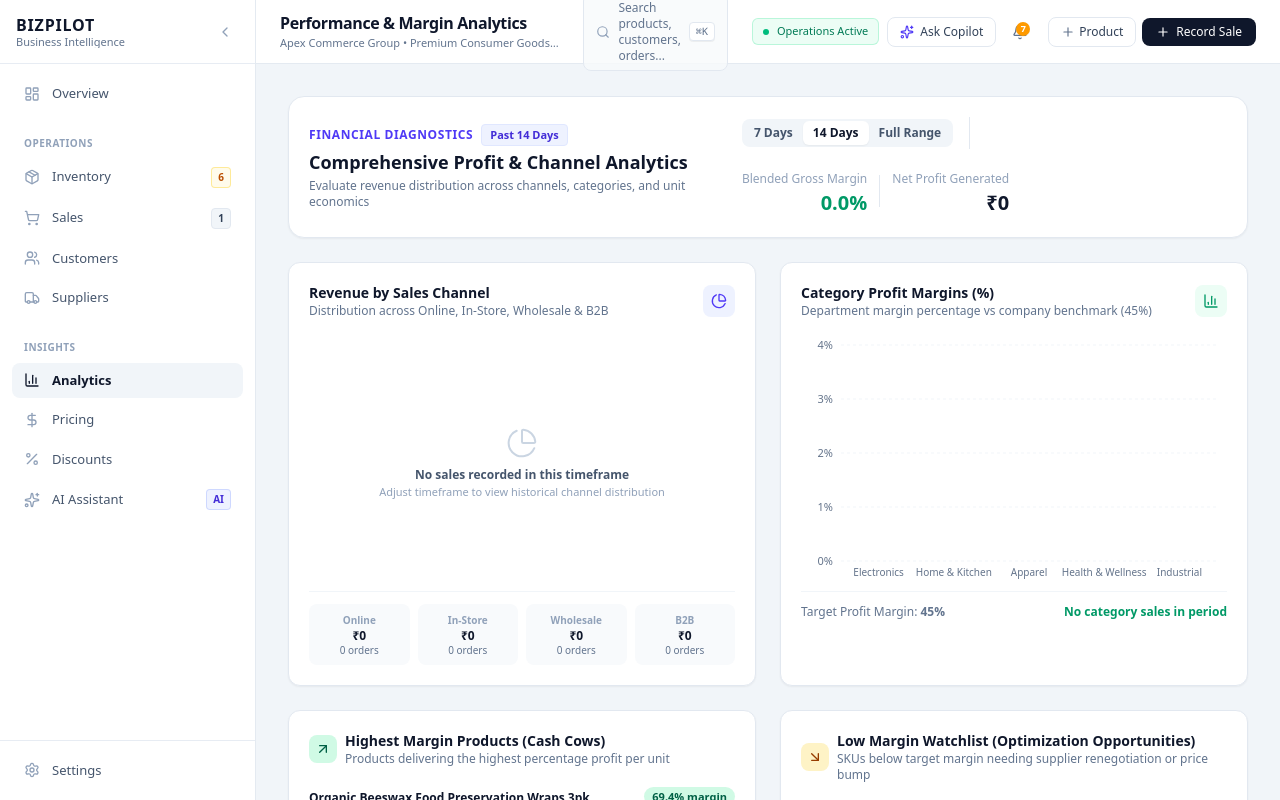
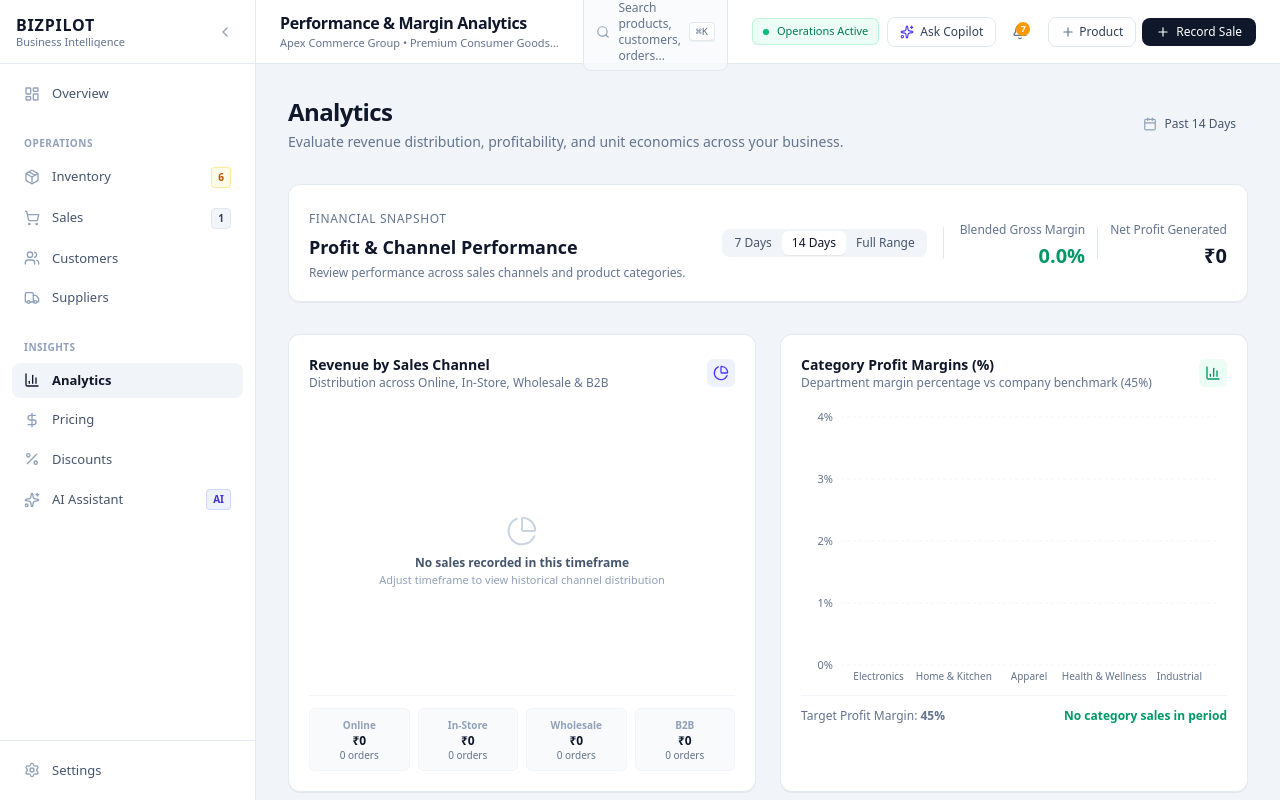
Before and after one commit to sepalsagar/BizNet, a React (Vite) app: page /analytics in a window 1280 px wide. Built offline with nearby package versions, Linux system fonts and the light colour scheme.

Commit message:
Refine analytics UI

```diff
--- a/src/components/analytics/AnalyticsView.tsx
+++ b/src/components/analytics/AnalyticsView.tsx
@@ -156,29 +156,37 @@ export const AnalyticsView: React.FC = () => {
   const COLORS = ['#6366f1', '#10b981', '#3b82f6', '#f59e0b', '#ec4899'];
 
   return (
-    <div className="space-y-6" id="bizpilot-analytics-view">
-      {/* Overview Banner */}
-      <div className="p-5 rounded-2xl bg-white border border-slate-200 shadow-xs flex flex-col md:flex-row md:items-center justify-between gap-4">
+    <div className="space-y-8" id="bizpilot-analytics-view">
+      {/* Page Header */}
+      <div className="flex flex-col sm:flex-row sm:items-center justify-between gap-4">
         <div>
-          <div className="flex items-center gap-2">
-            <span className="text-xs font-bold uppercase tracking-wider text-indigo-600">Financial Diagnostics</span>
-            <span className="px-2 py-0.5 rounded text-[11px] font-semibold bg-indigo-50 text-indigo-700 border border-indigo-100">
-              {timeframe === '7d' ? 'Past 7 Days' : timeframe === '14d' ? 'Past 14 Days' : 'Full Range'}
-            </span>
-          </div>
-          <h2 className="text-lg font-black text-slate-900 mt-0.5">Comprehensive Profit & Channel Analytics</h2>
-          <p className="text-xs text-slate-500 mt-0.5">
-            Evaluate revenue distribution across channels, categories, and unit economics
+          <h1 className="text-2xl font-bold tracking-tight text-slate-900 font-sans">Analytics</h1>
+          <p className="text-sm text-slate-500 mt-1">
+            Evaluate revenue distribution, profitability, and unit economics across your business.
           </p>
         </div>
+        <div className="inline-flex items-center gap-2 self-start sm:self-center px-3 py-1.5 rounded-lg bg-slate-100 text-slate-600 text-xs font-medium">
+          <Calendar className="h-3.5 w-3.5 text-slate-400" />
+          <span>{timeframe === '7d' ? 'Past 7 Days' : timeframe === '14d' ? 'Past 14 Days' : 'Full Range'}</span>
+        </div>
+      </div>
 
+      {/* Financial Snapshot and Timeframe Controls */}
+      <div className="p-5 rounded-xl bg-white border border-slate-200/90 shadow-2xs flex flex-col lg:flex-row lg:items-center justify-between gap-5">
+        <div>
+          <span className="text-xs font-medium uppercase tracking-wider text-slate-500">Financial Snapshot</span>
+          <h2 className="text-lg font-bold text-slate-900 mt-1">Profit & Channel Performance</h2>
+          <p className="text-xs text-slate-500 mt-1">
+            Review performance across sales channels and product categories.
+          </p>
+        </div>
         <div className="flex flex-wrap items-center gap-4">
           {/* Timeframe Selector */}
-          <div id="analytics-timeframe-selector" className="flex items-center rounded-lg bg-slate-100 p-0.5 text-xs font-semibold text-slate-600">
+          <div id="analytics-timeframe-selector" className="flex items-center rounded-lg bg-slate-100 p-0.5 text-xs font-medium text-slate-600">
             <button
               type="button"
               onClick={() => setTimeframe('7d')}
-              className={`px-2.5 py-1 rounded-md transition-all ${timeframe === '7d' ? 'bg-white text-slate-900 shadow-xs' : 'hover:text-slate-900'}`}
+              className={`px-2.5 py-1 rounded-md transition-colors ${timeframe === '7d' ? 'bg-white text-slate-900 shadow-2xs' : 'hover:text-slate-900'}`}
               aria-pressed={timeframe === '7d'}
             >
               7 Days
@@ -186,7 +194,7 @@ export const AnalyticsView: React.FC = () => {
             <button
               type="button"
               onClick={() => setTimeframe('14d')}
-              className={`px-2.5 py-1 rounded-md transition-all ${timeframe === '14d' ? 'bg-white text-slate-900 shadow-xs' : 'hover:text-slate-900'}`}
+              className={`px-2.5 py-1 rounded-md transition-colors ${timeframe === '14d' ? 'bg-white text-slate-900 shadow-2xs' : 'hover:text-slate-900'}`}
               aria-pressed={timeframe === '14d'}
             >
               14 Days
@@ -194,7 +202,7 @@ export const AnalyticsView: React.FC = () => {
             <button
               type="button"
               onClick={() => setTimeframe('30d')}
-              className={`px-2.5 py-1 rounded-md transition-all ${timeframe === '30d' ? 'bg-white text-slate-900 shadow-xs' : 'hover:text-slate-900'}`}
+              className={`px-2.5 py-1 rounded-md transition-colors ${timeframe === '30d' ? 'bg-white text-slate-900 shadow-2xs' : 'hover:text-slate-900'}`}
               aria-pressed={timeframe === '30d'}
             >
               Full Range
@@ -205,13 +213,13 @@ export const AnalyticsView: React.FC = () => {
 
           <div className="flex items-center gap-3">
             <div className="text-right">
-              <span className="text-xs text-slate-400">Blended Gross Margin</span>
-              <p className="text-xl font-black text-emerald-600">{formatPercent(periodMarginPct)}</p>
+              <span className="text-xs text-slate-500">Blended Gross Margin</span>
+              <p className="text-xl font-bold text-emerald-600 mt-0.5">{formatPercent(periodMarginPct)}</p>
             </div>
             <div className="h-8 w-px bg-slate-200" />
             <div className="text-right">
-              <span className="text-xs text-slate-400">Net Profit Generated</span>
-              <p className="text-xl font-black text-slate-900">{formatCurrency(periodProfit)}</p>
+              <span className="text-xs text-slate-500">Net Profit Generated</span>
+              <p className="text-xl font-bold text-slate-900 mt-0.5">{formatCurrency(periodProfit)}</p>
             </div>
           </div>
         </div>
@@ -220,18 +228,18 @@ export const AnalyticsView: React.FC = () => {
       {/* Visual Charts Grid */}
       <div className="grid grid-cols-1 lg:grid-cols-2 gap-6">
         {/* Channel Breakdown */}
-        <div className="p-5 rounded-xl bg-white border border-slate-200 shadow-xs">
+        <div className="p-5 rounded-xl bg-white border border-slate-200/90 shadow-2xs">
           <div className="flex items-center justify-between mb-4">
             <div>
               <h3 className="text-sm font-bold text-slate-900">Revenue by Sales Channel</h3>
               <p className="text-xs text-slate-500">Distribution across Online, In-Store, Wholesale & B2B</p>
             </div>
-            <div className="p-2 rounded-lg bg-indigo-50 text-indigo-600">
+            <div className="p-1.5 rounded-md bg-indigo-50 text-indigo-600">
               <PieChartIcon className="h-4 w-4" />
             </div>
           </div>
 
-          <div className="h-64 w-full">
+          <div className="h-72 w-full">
             {totalPeriodRevenue === 0 ? (
               <div className="h-full w-full flex flex-col items-center justify-center text-slate-400 text-xs">
                 <PieChartIcon className="h-8 w-8 text-slate-300 mb-2 stroke-[1.5]" />
@@ -257,9 +265,9 @@ export const AnalyticsView: React.FC = () => {
                   </Pie>
                   <Tooltip
                     formatter={(value: any) => [formatIndianCurrency(Number(value)), 'Revenue']}
-                    contentStyle={{ backgroundColor: '#0f172a', borderRadius: '8px', color: '#fff', fontSize: '12px' }}
+                    contentStyle={{ backgroundColor: '#0f172a', border: 'none', borderRadius: '8px', color: '#fff', fontSize: '12px', padding: '8px 10px' }}
                   />
-                  <Legend verticalAlign="bottom" height={36} iconType="circle" />
+                  <Legend verticalAlign="bottom" height={32} iconType="circle" wrapperStyle={{ fontSize: '11px', color: '#64748b' }} />
                 </PieChart>
               </ResponsiveContainer>
             )}
@@ -267,7 +275,7 @@ export const AnalyticsView: React.FC = () => {
 
           <div className="grid grid-cols-2 sm:grid-cols-4 gap-2 pt-3 border-t border-slate-100 text-center text-xs">
             {channelBreakdown.map((c) => (
-              <div key={c.channel} className="p-2 rounded-lg bg-slate-50">
+              <div key={c.channel} className="p-2 rounded-md bg-slate-50 border border-slate-100">
                 <span className="text-slate-400 text-[10px] font-semibold">{c.channel}</span>
                 <p className="font-bold text-slate-900">{formatCurrency(c.revenue)}</p>
                 <p className="text-[10px] text-slate-500">{c.ordersCount} orders</p>
@@ -277,18 +285,25 @@ export const AnalyticsView: React.FC = () => {
         </div>
 
         {/* Category Profitability Comparison */}
-        <div className="p-5 rounded-xl bg-white border border-slate-200 shadow-xs">
+        <div className="p-5 rounded-xl bg-white border border-slate-200/90 shadow-2xs">
           <div className="flex items-center justify-between mb-4">
             <div>
               <h3 className="text-sm font-bold text-slate-900">Category Profit Margins (%)</h3>
               <p className="text-xs text-slate-500">Department margin percentage vs company benchmark ({settings.targetMarginPct}%)</p>
             </div>
-            <div className="p-2 rounded-lg bg-emerald-50 text-emerald-600">
+            <div className="p-1.5 rounded-md bg-emerald-50 text-emerald-600">
               <BarChart3 className="h-4 w-4" />
             </div>
           </div>
 
-          <div className="h-64 w-full">
+          <div className="h-72 w-full">
+            {categoryBreakdown.length === 0 ? (
+              <div className="h-full flex flex-col items-center justify-center text-slate-400 text-xs">
+                <BarChart3 className="h-8 w-8 text-slate-300 mb-2 stroke-[1.5]" />
+                <p className="font-semibold text-slate-600">No category data available</p>
+                <p className="text-[11px] text-slate-400 mt-0.5">Category margins will appear when products are added</p>
+              </div>
+            ) : (
               <ResponsiveContainer width="100%" height="100%">
                 <BarChart data={categoryBreakdown} margin={{ top: 10, right: 10, left: -20, bottom: 0 }}>
                   <CartesianGrid strokeDasharray="3 3" vertical={false} stroke="#f1f5f9" />
@@ -296,11 +311,12 @@ export const AnalyticsView: React.FC = () => {
                   <YAxis tick={{ fontSize: 11, fill: '#64748b' }} tickLine={false} axisLine={false} unit="%" />
                   <Tooltip
                     formatter={(val: any) => [`${val}%`, 'Profit Margin']}
-                  contentStyle={{ backgroundColor: '#0f172a', borderRadius: '8px', color: '#fff', fontSize: '12px' }}
+                    contentStyle={{ backgroundColor: '#0f172a', border: 'none', borderRadius: '8px', color: '#fff', fontSize: '12px', padding: '8px 10px' }}
                   />
-                <Bar dataKey="marginPct" fill="#6366f1" radius={[4, 4, 0, 0]} />
+                  <Bar dataKey="marginPct" fill="#6366f1" radius={[3, 3, 0, 0]} />
                 </BarChart>
               </ResponsiveContainer>
+            )}
           </div>
 
           <div className="flex items-center justify-between pt-3 border-t border-slate-100 text-xs">
@@ -320,10 +336,10 @@ export const AnalyticsView: React.FC = () => {
       {/* Unit Economics Margin Extremes */}
       <div className="grid grid-cols-1 lg:grid-cols-2 gap-6">
         {/* Top Margin Performers */}
-        <div className="p-5 rounded-xl bg-white border border-slate-200 shadow-xs">
+        <div className="p-5 rounded-xl bg-white border border-slate-200/90 shadow-2xs">
           <div className="flex items-center justify-between mb-3">
             <div className="flex items-center gap-2">
-              <div className="p-1.5 rounded-lg bg-emerald-100 text-emerald-800">
+              <div className="p-1.5 rounded-md bg-emerald-50 text-emerald-700">
                 <ArrowUpRight className="h-4 w-4" />
               </div>
               <div>
@@ -346,7 +362,7 @@ export const AnalyticsView: React.FC = () => {
                     </p>
                   </div>
                   <div className="text-right">
-                    <span className="px-2 py-0.5 rounded-full text-[11px] font-black bg-emerald-100 text-emerald-800">
+                    <span className="px-2 py-0.5 rounded text-[11px] font-medium bg-emerald-50 text-emerald-700 border border-emerald-200/60">
                       {margin.toFixed(1)}% margin
                     </span>
                     <p className="text-[10px] text-slate-500 mt-0.5">+{formatCurrency(unitProfit)}/unit</p>
@@ -358,10 +374,10 @@ export const AnalyticsView: React.FC = () => {
         </div>
 
         {/* Lowest Margin Watchlist */}
-        <div className="p-5 rounded-xl bg-white border border-slate-200 shadow-xs">
+        <div className="p-5 rounded-xl bg-white border border-slate-200/90 shadow-2xs">
           <div className="flex items-center justify-between mb-3">
             <div className="flex items-center gap-2">
-              <div className="p-1.5 rounded-lg bg-amber-100 text-amber-800">
+              <div className="p-1.5 rounded-md bg-amber-50 text-amber-700">
                 <ArrowDownRight className="h-4 w-4" />
               </div>
               <div>
@@ -384,8 +400,8 @@ export const AnalyticsView: React.FC = () => {
                     </p>
                   </div>
                   <div className="text-right">
-                    <span className={`px-2 py-0.5 rounded-full text-[11px] font-black ${
-                      margin < 40 ? 'bg-red-100 text-red-800' : 'bg-amber-100 text-amber-800'
+                    <span className={`px-2 py-0.5 rounded text-[11px] font-medium border ${
+                      margin < 40 ? 'bg-rose-50 text-rose-700 border-rose-200/60' : 'bg-amber-50 text-amber-700 border-amber-200/60'
                     }`}>
                       {margin.toFixed(1)}% margin
                     </span>
```
Lines whose indentation alone changed are shown as unchanged.
